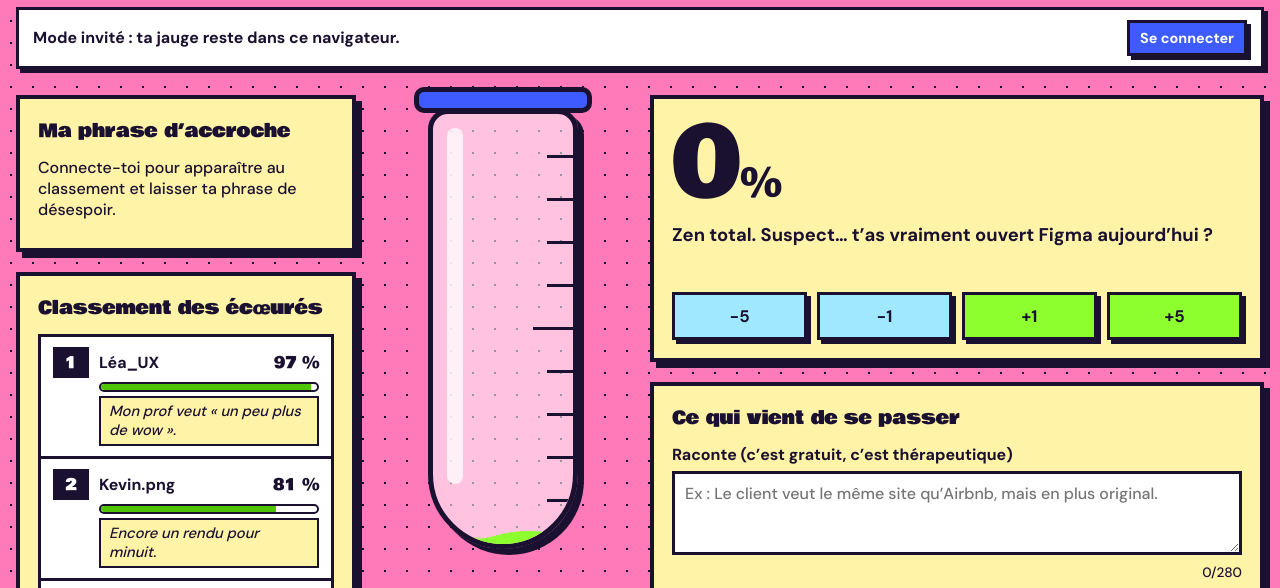
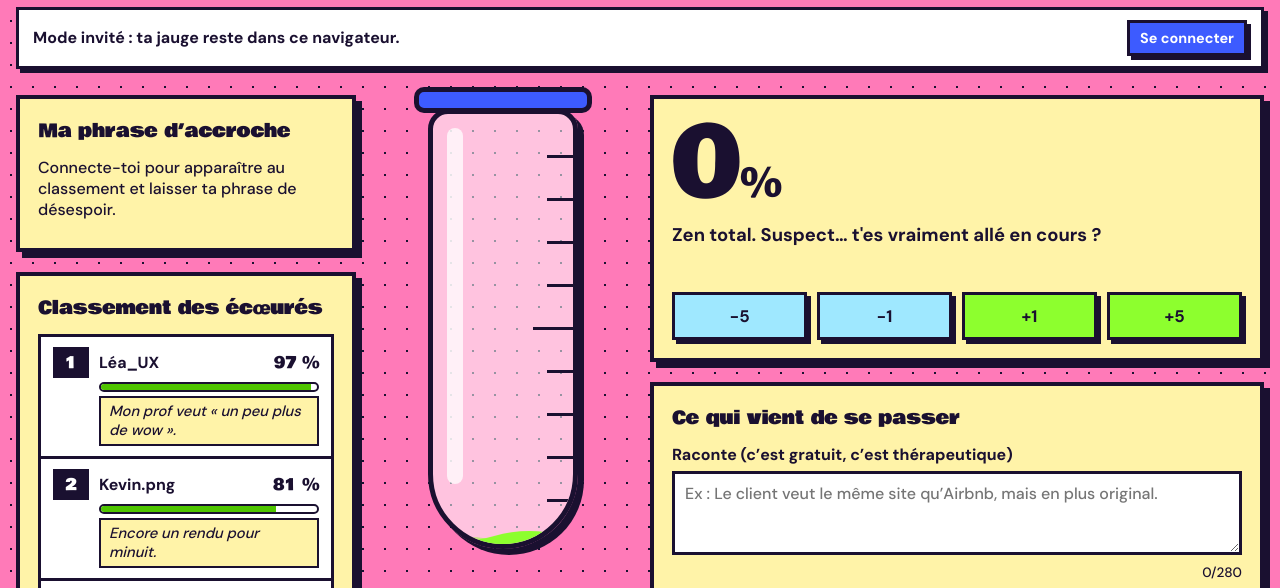
Before and after one commit to toujourspositif/mondegoutdemmi, a plain HTML site: page index.html in a window 1280 px wide. Shown: the part 166-754 px from the top of the page. Drawn offline with nearby package versions, Linux system fonts and the light colour scheme.

Commit message:
Update mood messages in index.html

```diff
--- a/index.html
+++ b/index.html
@@ -317,13 +317,13 @@ footer{margin-top:30px;font-size:.9rem;font-weight:700;transform:rotate(-1deg)}
 
   /* ---------- messages de la jauge ---------- */
   var moods = [
-    [0,  "Zen total. Suspect… t’as vraiment ouvert Figma aujourd’hui ?"],
-    [15, "Petit pincement. Quelqu’un a prononcé « charte graphique »."],
-    [35, "Ça monte. Un PowerPoint en Comic Sans approche."],
-    [55, "On est à « Arial 14 sur fond dégradé arc-en-ciel »."],
+    [0,  "Zen total. Suspect… t'es vraiment allé en cours ?"],
+    [15, "Petit pincement. Un ds surprise en marketing ..."],
+    [35, "Ça monte. Traitement de l'info qui passe par là"],
+    [55, "On reste positif dans le négatif, ok ..."],
     [75, "Quelqu’un vient de dire « c’est juste un petit site vitrine »."],
-    [95, "Critique. Je vois des bannières cookies partout."],
-    [100,"TROP-PLEIN. Le tube déborde. Il y a du Papyrus quelque part."]
+    [95, "Critique. Je vois du PHP partout"],
+    [100,"TROP-PLEIN. Le tube déborde. Il y a un audit en papier pour essuyer tout ça ???"]
   ];
   function moodFor(v){
     var t = moods[0][1];
```
